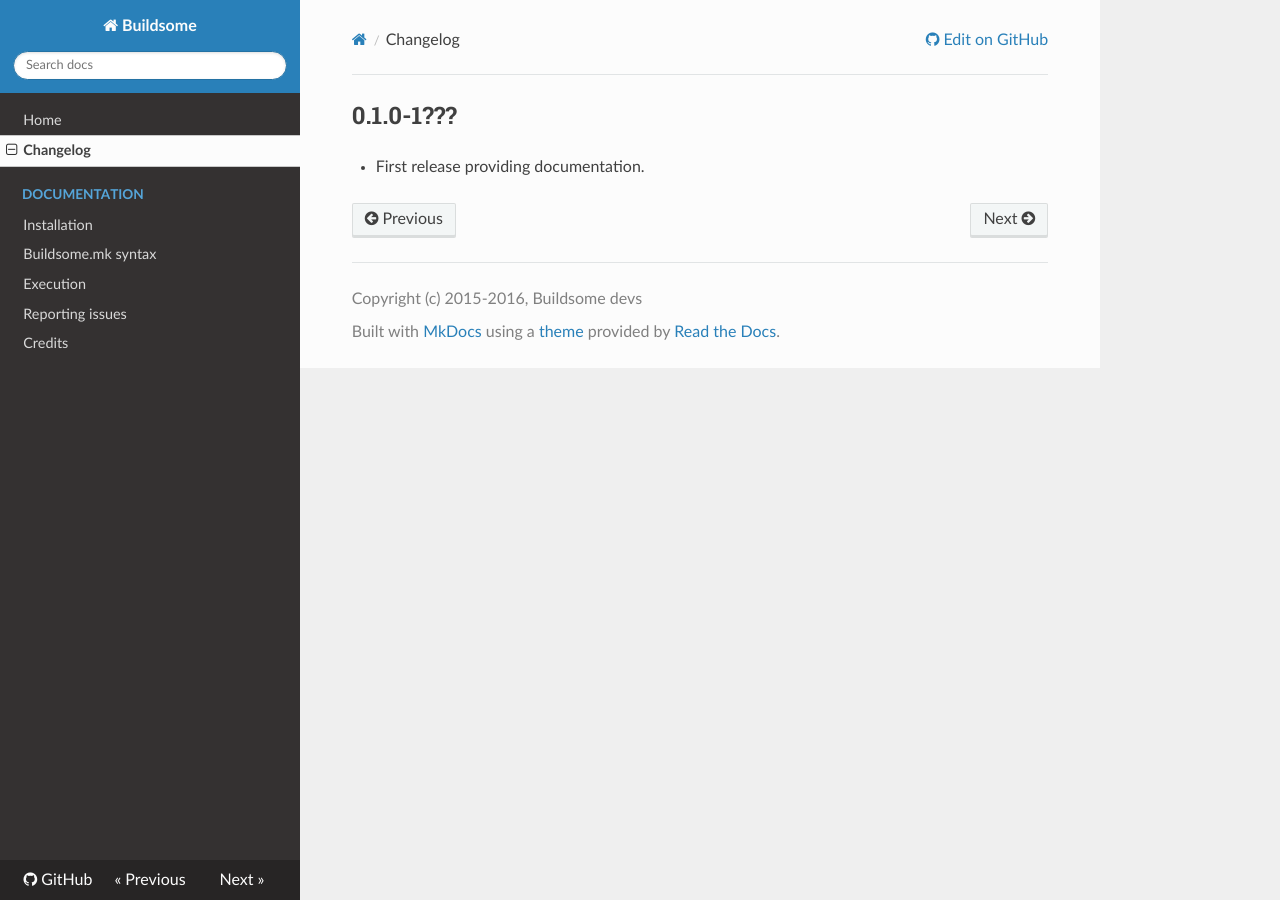
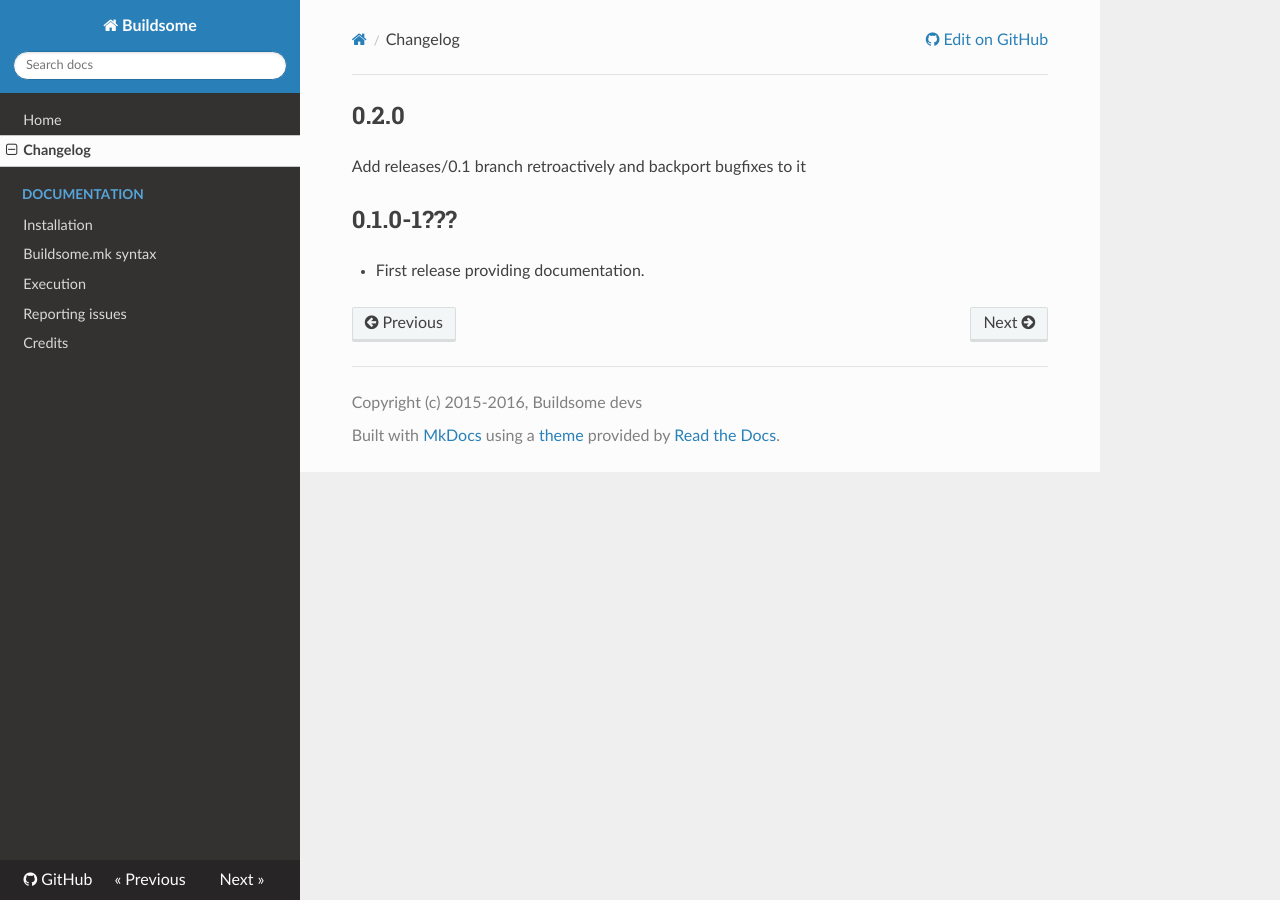
Before and after one commit to buildsome/buildsome, an MkDocs documentation site: the page built from doc/ChangeLog.md, in a window 1280 px wide. Built offline with MkDocs 1.6.1, drawn with Linux system fonts in a browser that asks for light colours; nearby versions of some CDN libraries; old or Windows-style settings are respelled for this version of MkDocs.

Commit message:
Bump version to 0.2

```diff
--- a/doc/ChangeLog.md
+++ b/doc/ChangeLog.md
@@ -1,3 +1,7 @@
+## 0.2.0
+
+Add releases/0.1 branch retroactively and backport bugfixes to it
+
 ## 0.1.0-1???
 
 * First release providing documentation.
```
Also changed, not shown: 3 other files.
